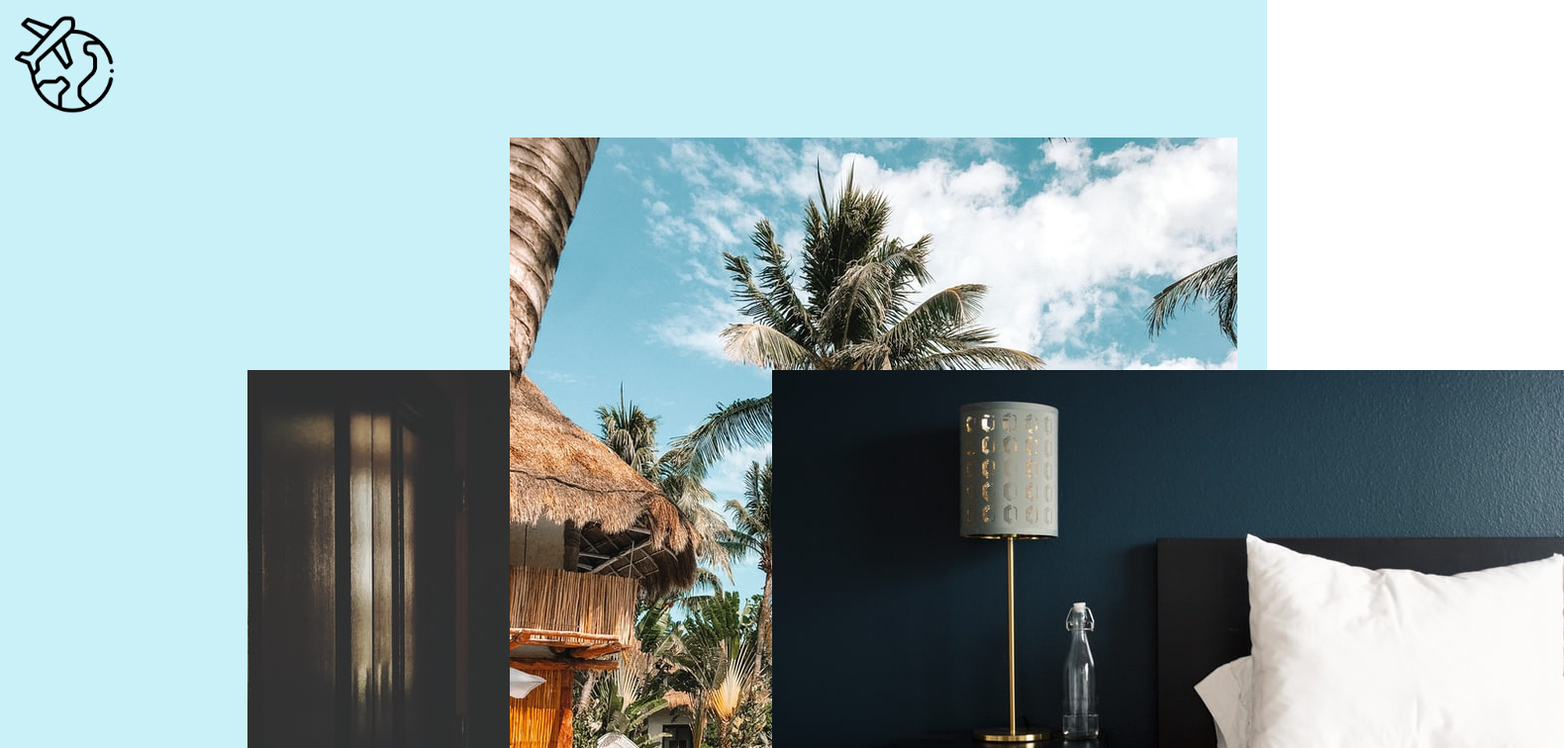
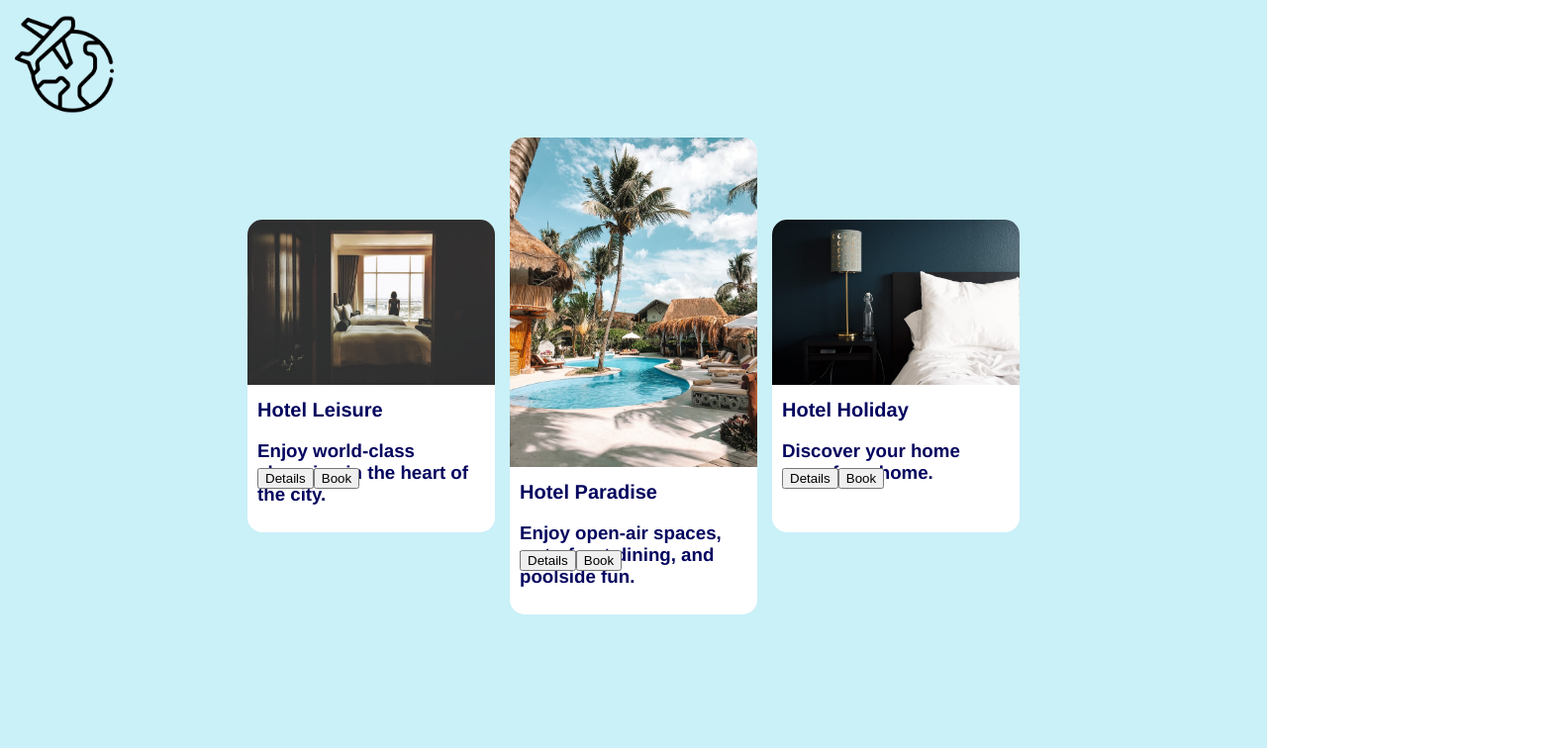
Before and after one commit to stephenmussel/starter-emotion, a React (Create React App) app: page / in a window 1280 px wide. Shown: the top 756 px of the page at 99% size, 1580 px wide, since content can reach past the window. Built offline with nearby package versions, Linux system fonts and the light colour scheme.

Commit message:
added ImageWrapper, TextWrapper, and TitleWrapper

```diff
--- a/src/App.js
+++ b/src/App.js
@@ -4,6 +4,9 @@ import logo from "./logo.png";
 import { css } from '@emotion/react';
 // import styled components, theming and animation from "./styles.js" file
 import { CardWrapper } from './styles';
+import { ImageWrapper } from "./styles";
+import { TextWrapper } from "./styles";
+import { TitleWrapper } from "./styles";
 
 const hotels = [
   {
@@ -66,15 +69,15 @@ function App() {
         {hotels.map((hotel) => {
           return (
           <CardWrapper key={hotel.id}>
-              <img src={hotel.src} alt={hotel.alt} />
-              <div>
-                <h2>{hotel.title}</h2>
+              <ImageWrapper src={hotel.src} alt={hotel.alt} />
+              <TextWrapper>
+                <TitleWrapper>{hotel.title}</TitleWrapper>
                 <h3>{hotel.description}</h3>
-              </div>
-              <div>
+              </TextWrapper>
+              <TextWrapper>
                 <button>Details</button>
                 <button>Book</button>
-              </div>
+              </TextWrapper>
             </CardWrapper>
           );
         })}
--- a/src/styles.js
+++ b/src/styles.js
@@ -11,3 +11,20 @@ export const CardWrapper = styled.div`
         width: 400px;
     }
 `;
+
+export const ImageWrapper = styled.img`
+    object-fit: cover;
+    width: 100%;
+    height: 60%;
+    border-radius: 15px 15px 0 0;
+`;
+
+export const TextWrapper = styled.div`
+    padding: 10px;
+    height: 50px;
+`;
+
+export const TitleWrapper = styled.h2`
+    margin: 0;
+    font-size: 20px;
+`;
```
